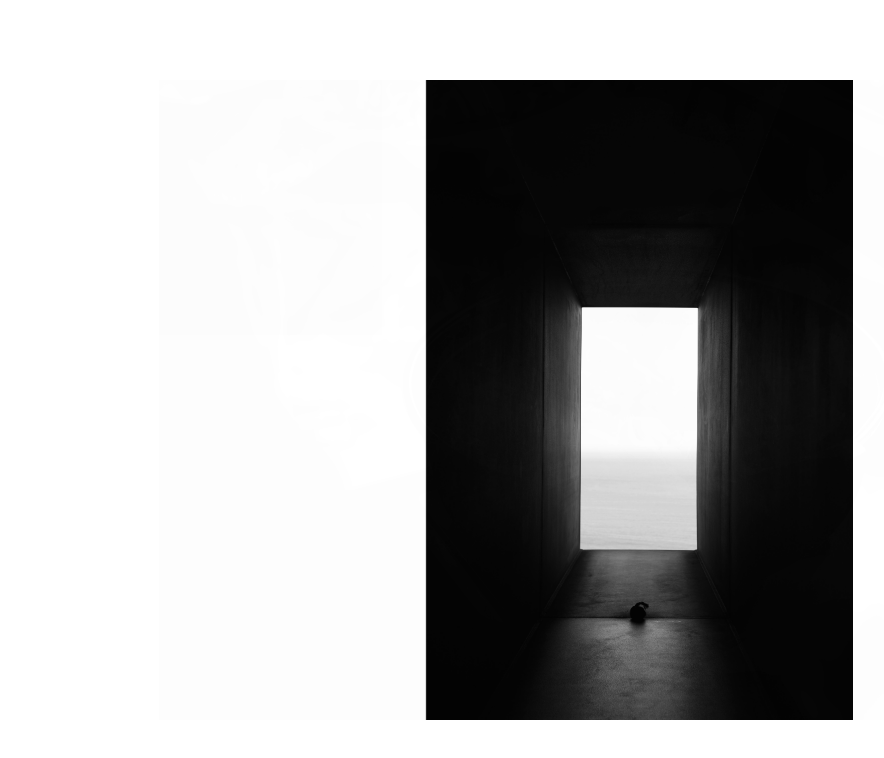
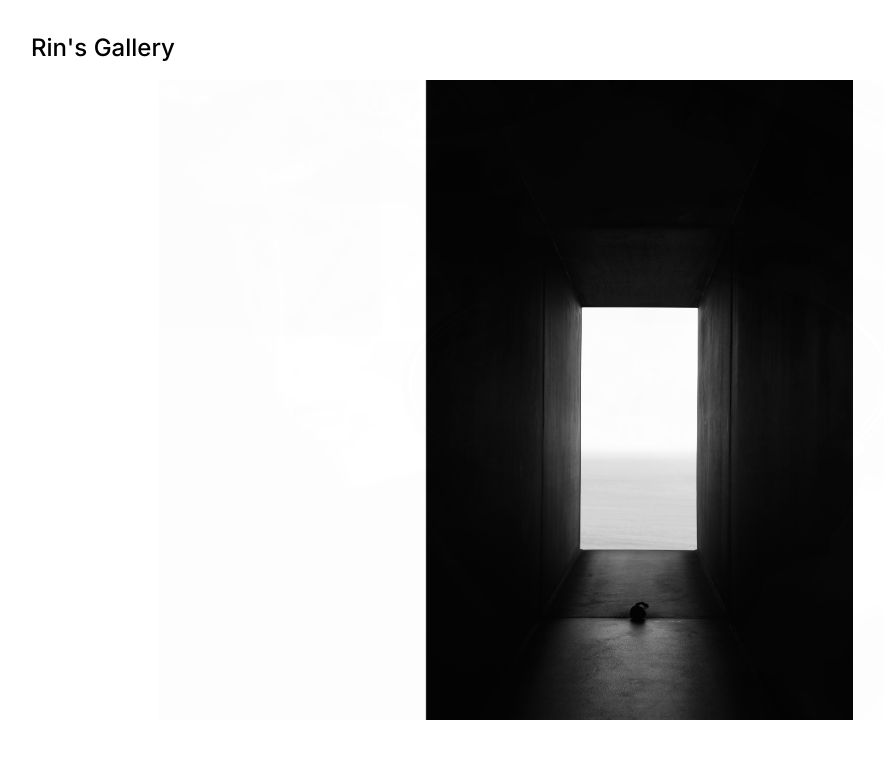
Before and after one commit to shukuryo/Rin-s-photography, a plain HTML site: page index.html in a window 1280 px wide. Shown: the whole page, without its empty margins (1-885 px from the left). Drawn offline with nearby package versions, Linux system fonts and the light colour scheme.

Commit message:
Update index.html

```diff
--- a/index.html
+++ b/index.html
@@ -3,7 +3,7 @@
 <head>
     <meta charset="UTF-8">
     <meta name="viewport" content="width=device-width, initial-scale=1.0">
-    <title>フォトギャラリーサイト</title>
+    <title>Rin's Gallery</title>
     <!-- Tailwind CSSを読み込みます -->
     <script src="https://cdn.tailwindcss.com"></script>
     <!-- Google FontsからInterフォントを読み込みます -->
@@ -22,6 +22,11 @@
     </style>
 </head>
 <body class="bg-white">
+
+    <!-- 左上のタイトル -->
+    <header class="absolute top-0 left-0 p-8 z-10">
+        <h1 class="text-2xl text-black font-medium">Rin's Gallery</h1>
+    </header>
 
     <!-- メインコンテンツ: スライドショー -->
     <!-- flexboxを使用してコンテナを中央に配置します -->
```
